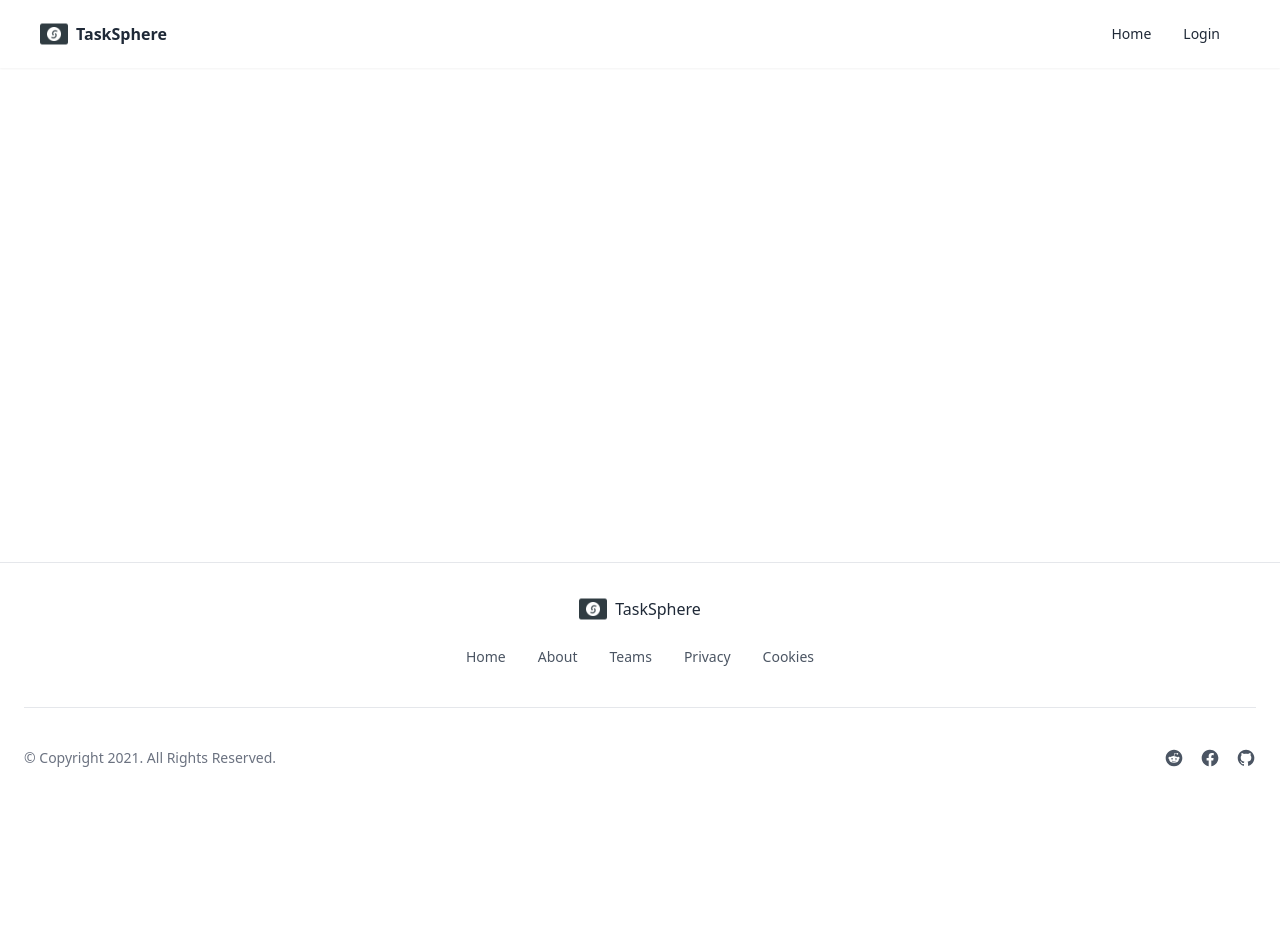
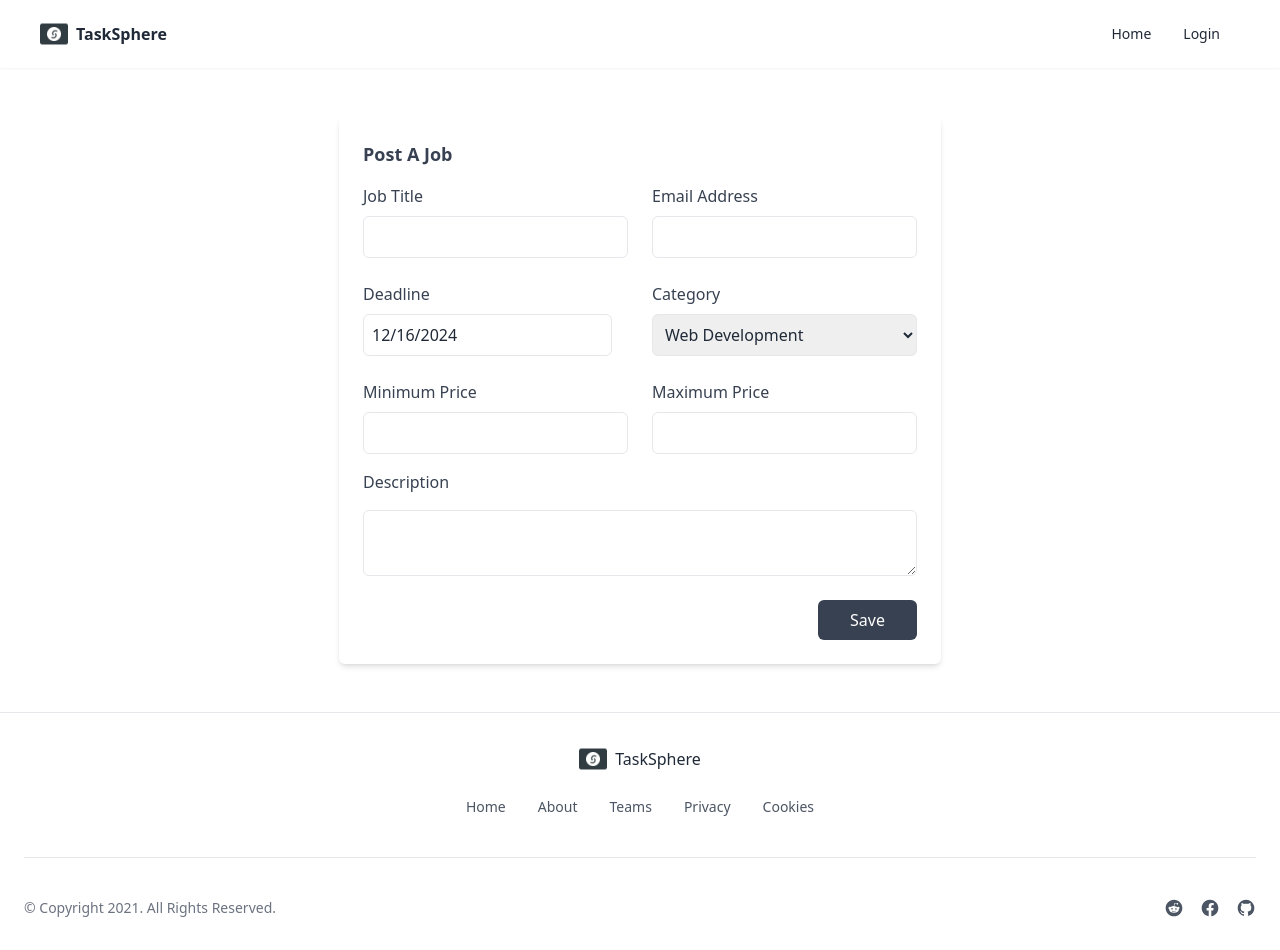
Before and after one commit to Sultana-Razia/task-sphere-client, a React (Vite) app: page /add-job in a window 1280 px wide. Before the commit the page ends 800 px from the top, so only its background shows below. Built offline with nearby package versions, Linux system fonts and the light colour scheme; no server answers.

Commit message:
Add-job page added

```diff
--- a/src/components/JobCard.jsx
+++ b/src/components/JobCard.jsx
@@ -8,7 +8,7 @@
         <Link to={`/job/${_id}`} className='w-full max-w-sm px-4 py-3 bg-white rounded-md shadow-md hover:scale-[1.05] transition-all'>
             <div className='flex items-center justify-between'>
                 <span className='text-xs font-light text-gray-800 '>
-                    Deadline: {deadline}
+                    Deadline: {new Date(deadline).toLocaleDateString()}
                 </span>
                 <span className='px-3 py-1 text-[8px] text-blue-800 uppercase bg-blue-200 rounded-full '>
                     {category}
--- a/src/pages/AddJob.jsx
+++ b/src/pages/AddJob.jsx
@@ -1,11 +1,151 @@
-import React from 'react';
+import { useContext, useState } from "react";
+import DatePicker from "react-datepicker";
+import "react-datepicker/dist/react-datepicker.css";
+import { AuthContext } from "../provider/AuthProvider";
+import { useNavigate } from "react-router-dom";
+import axios from "axios";
+import toast from "react-hot-toast";
 
 const AddJob = () => {
+    const [startDate, setStartDate] = useState(new Date());
+
+    const { user } = useContext(AuthContext);
+    const navigate = useNavigate();
+
+    const handleFormSubmit = async e => {
+        e.preventDefault();
+        const form = e.target;
+        const job_title = form.job_title.value;
+        const email = form.email.value;
+        const deadline = startDate;
+        const category = form.category.value;
+        const min_price = parseFloat(form.min_price.value);
+        const max_price = parseFloat(form.max_price.value);
+        const description = form.description.value;
+        const jobData = {
+            job_title,
+            deadline,
+            category,
+            min_price,
+            max_price,
+            description,
+            buyer: {
+                email,
+                name: user?.displayName,
+                photo: user?.photoURL
+            },
+        }
+        try {
+            const { data } = await axios.post(`${import.meta.env.VITE_API_URL}/job`, jobData);
+            console.log(data);
+            toast.success('Job data updated successfully!');
+            navigate('/my-posted-jobs');
+        }
+        catch (err) {
+            console.log(err);
+        }
+    }
+
     return (
-        <div>
+        <div className='flex justify-center items-center min-h-[calc(100vh-306px)] my-12'>
+            <section className=' p-2 md:p-6 mx-auto bg-white rounded-md shadow-md '>
+                <h2 className='text-lg font-semibold text-gray-700 capitalize '>
+                    Post a Job
+                </h2>
 
+                <form onSubmit={handleFormSubmit}>
+                    <div className='grid grid-cols-1 gap-6 mt-4 sm:grid-cols-2'>
+                        <div>
+                            <label className='text-gray-700 ' htmlFor='job_title'>
+                                Job Title
+                            </label>
+                            <input
+                                id='job_title'
+                                name='job_title'
+                                type='text'
+                                className='block w-full px-4 py-2 mt-2 text-gray-700 bg-white border border-gray-200 rounded-md  focus:border-blue-400 focus:ring-blue-300 focus:ring-opacity-40  focus:outline-none focus:ring'
+                            />
+                        </div>
+
+                        <div>
+                            <label className='text-gray-700 ' htmlFor='emailAddress'>
+                                Email Address
+                            </label>
+                            <input
+                                id='emailAddress'
+                                type='email'
+                                name='email'
+                                disabled
+                                defaultValue={user?.email}
+                                className='block w-full px-4 py-2 mt-2 text-gray-700 bg-white border border-gray-200 rounded-md  focus:border-blue-400 focus:ring-blue-300 focus:ring-opacity-40  focus:outline-none focus:ring'
+                            />
+                        </div>
+                        <div className='flex flex-col gap-2 '>
+                            <label className='text-gray-700'>Deadline</label>
+
+                            {/* Date Picker Input Field */}
+                            <DatePicker className="border p-2 rounded-md"
+                                selected={startDate}
+                                onChange={(date) => setStartDate(date)} />
+                        </div>
+
+                        <div className='flex flex-col gap-2 '>
+                            <label className='text-gray-700 ' htmlFor='category'>
+                                Category
+                            </label>
+                            <select
+                                name='category'
+                                id='category'
+                                className='border p-2 rounded-md'
+                            >
+                                <option value='Web Development'>Web Development</option>
+                                <option value='Graphics Design'>Graphics Design</option>
+                                <option value='Digital Marketing'>Digital Marketing</option>
+                            </select>
+                        </div>
+                        <div>
+                            <label className='text-gray-700 ' htmlFor='min_price'>
+                                Minimum Price
+                            </label>
+                            <input
+                                id='min_price'
+                                name='min_price'
+                                type='number'
+                                className='block w-full px-4 py-2 mt-2 text-gray-700 bg-white border border-gray-200 rounded-md  focus:border-blue-400 focus:ring-blue-300 focus:ring-opacity-40  focus:outline-none focus:ring'
+                            />
+                        </div>
+
+                        <div>
+                            <label className='text-gray-700 ' htmlFor='max_price'>
+                                Maximum Price
+                            </label>
+                            <input
+                                id='max_price'
+                                name='max_price'
+                                type='number'
+                                className='block w-full px-4 py-2 mt-2 text-gray-700 bg-white border border-gray-200 rounded-md  focus:border-blue-400 focus:ring-blue-300 focus:ring-opacity-40  focus:outline-none focus:ring'
+                            />
+                        </div>
+                    </div>
+                    <div className='flex flex-col gap-2 mt-4'>
+                        <label className='text-gray-700 ' htmlFor='description'>
+                            Description
+                        </label>
+                        <textarea
+                            className='block w-full px-4 py-2 mt-2 text-gray-700 bg-white border border-gray-200 rounded-md  focus:border-blue-400 focus:ring-blue-300 focus:ring-opacity-40  focus:outline-none focus:ring'
+                            name='description'
+                            id='description'
+                        ></textarea>
+                    </div>
+                    <div className='flex justify-end mt-6'>
+                        <button className='px-8 py-2.5 leading-5 text-white transition-colors duration-300 transhtmlForm bg-gray-700 rounded-md hover:bg-gray-600 focus:outline-none focus:bg-gray-600'>
+                            Save
+                        </button>
+                    </div>
+                </form>
+            </section>
         </div>
-    );
-};
+    )
+}
 
-export default AddJob;
+export default AddJob
--- a/src/pages/JobDetails.jsx
+++ b/src/pages/JobDetails.jsx
@@ -13,12 +13,11 @@
     const { user } = useContext(AuthContext);
 
     const job = useLoaderData();
-    const { _id, job_title, category, description, min_price, max_price, deadline, buyer_email } = job || {};
+    const { _id, job_title, category, description, min_price, max_price, deadline, buyer } = job || {};
 
     const handleFormSubmission = async e => {
-        if (user?.email === buyer_email) return toast.error('Action not permitted');
-
         e.preventDefault();
+        if (user?.email === buyer?.email) return toast.error('Action not permitted');
         const form = e.target;
         const jobId = _id;
         const price = parseFloat(form.price.value);
@@ -31,7 +30,10 @@
         if (price < parseFloat(min_price)) return toast.error('Offer more or at least equal to minimum price');
 
         const bidData = {
-            jobId, price, deadline, comment, job_title, email, category, status, buyer_email
+            jobId, price, deadline, comment, job_title, email,
+            category,
+            status,
+            buyer_email: buyer?.email
         };
         console.table(bidData);
         try {
@@ -49,7 +51,7 @@
             <div className='flex-1  px-4 py-7 bg-white rounded-md shadow-md md:min-h-[350px]'>
                 <div className='flex items-center justify-between'>
                     <span className='text-sm font-light text-gray-800 '>
-                        Deadline: {deadline}
+                        Deadline: {new Date(deadline).toLocaleDateString()}
                     </span>
                     <span className='px-4 py-1 text-xs text-blue-800 uppercase bg-blue-200 rounded-full '>
                         {category}
@@ -69,13 +71,13 @@
                     </p>
                     <div className='flex items-center gap-5'>
                         <div>
-                            <p className='mt-2 text-sm  text-gray-600 '>Name: Jhankar Vai.</p>
+                            <p className='mt-2 text-sm  text-gray-600 '>Name: {buyer?.name}.</p>
                             <p className='mt-2 text-sm  text-gray-600 '>
-                                Email: jhankar@mahbub.com
+                                Email: {buyer?.email}
                             </p>
                         </div>
                         <div className='rounded-full object-cover overflow-hidden w-14 h-14'>
-                            <img src='' alt='' />
+                            <img src={buyer?.photo} alt='' />
                         </div>
                     </div>
                     <p className='mt-6 text-lg font-bold text-gray-600 '>
```
